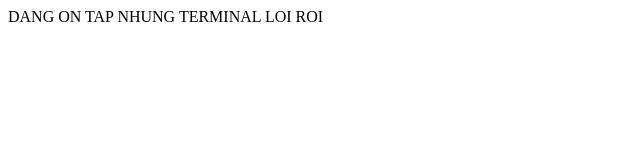
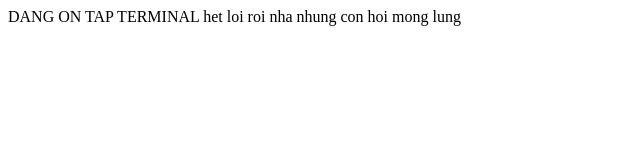
Before and after one commit to Bearcake1997/ONTAP, a plain HTML site: page Practice/THARD/index.html in a window 1280 px wide. Shown: the whole page, without its empty margins (0-640 px from the left). Drawn offline with Linux system fonts and the light colour scheme.

Commit message:
1st commit

```diff
--- a/Practice/THARD/index.html
+++ b/Practice/THARD/index.html
@@ -8,6 +8,7 @@
 </head>
 <body>
     DANG ON TAP
-    NHUNG TERMINAL LOI ROI
+    TERMINAL het loi roi nha
+    nhung con hoi mong lung
 </body>
 </html>
```
